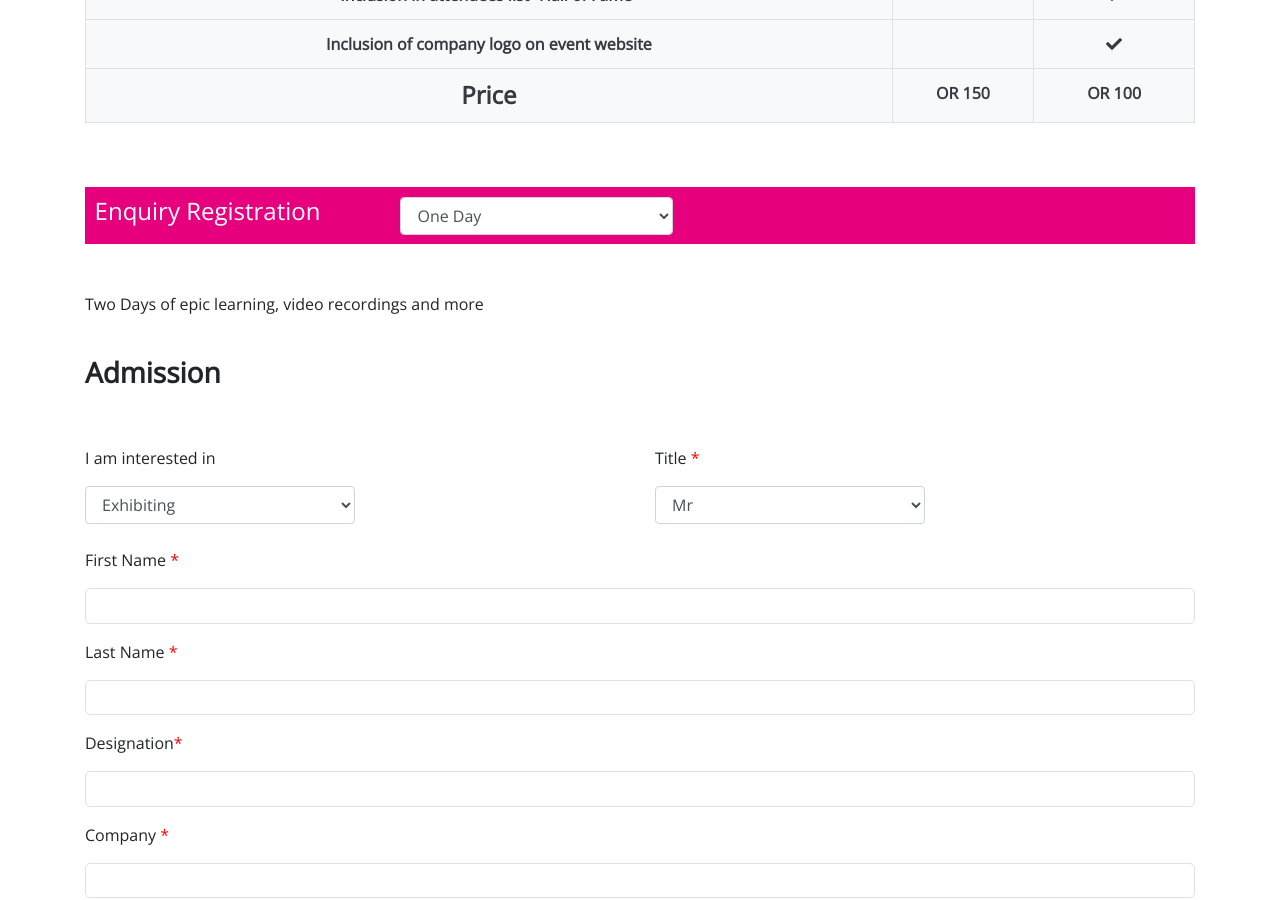
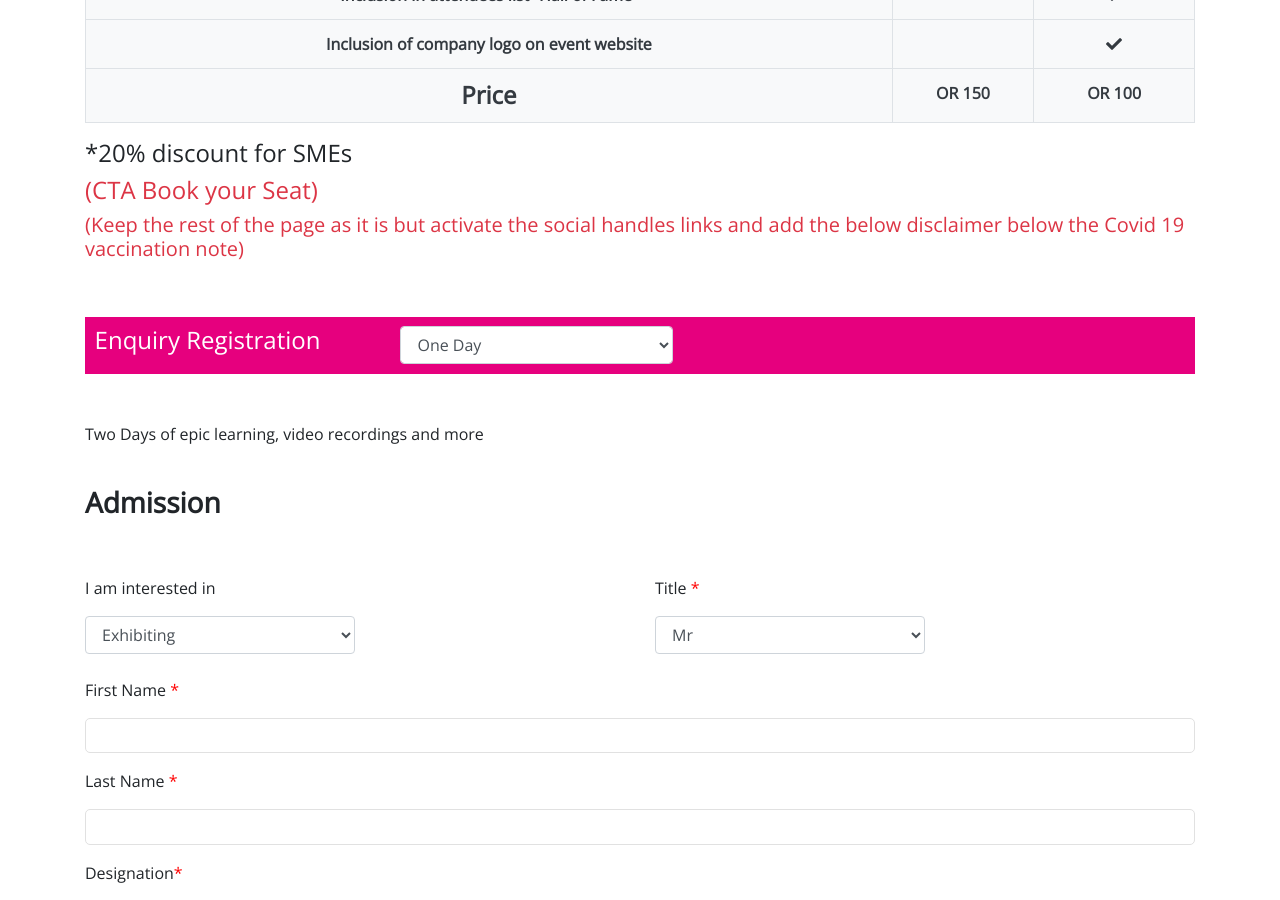
Before and after one commit to hoseinsedaqat/Osmw, a Vue app: page /attend in a window 1280 px wide. Shown: the part 2040-2940 px from the top of the page. Built offline with nearby package versions, Linux system fonts and the light colour scheme.

Commit message:
finish attend

```diff
--- a/src/views/Attend/Components/AttendTable.vue
+++ b/src/views/Attend/Components/AttendTable.vue
@@ -13,7 +13,7 @@
             </thead>
             <tbody class="bg-light text-dark">
               <tr>
-                <th>Your selection of the day to attend </th>
+                <th>Your selection of the day to attend</th>
                 <td>1 Day</td>
                 <td>2 Days</td>
               </tr>
@@ -56,6 +56,16 @@
           </table>
         </div>
       </div>
+      <div class="row">
+        <div class="col-md-12">
+          <h4>*20% discount for SMEs</h4>
+          <h4 class="text-danger">(CTA Book your Seat)</h4>
+          <h5 class="text-danger">
+            (Keep the rest of the page as it is but activate the social handles links and
+            add the below disclaimer below the Covid 19 vaccination note)
+          </h5>
+        </div>
+      </div>
     </div>
   </section>
 </template>
```
